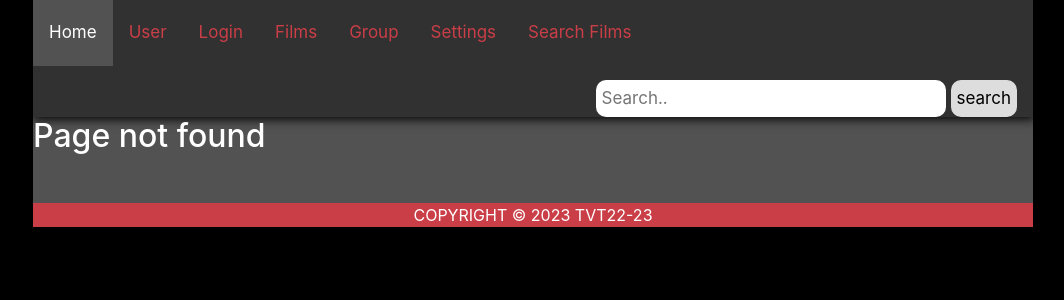
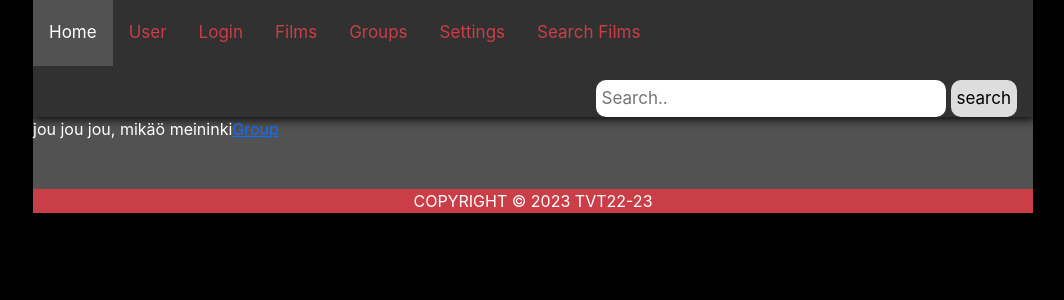
Before and after one commit to TVT22-23/WebbikehitysProjekti, a React (Create React App) app in the folder react/: page /groups in a window 1280 px wide. Before the commit this address had no page. Shown: the top 300 px of the page, without its empty margins (107-1171 px from the left). Built offline with nearby package versions, Linux system fonts and the light colour scheme.

Commit message:
added general group page
now you can view groups :O

```diff
--- a/react/src/App.js
+++ b/react/src/App.js
@@ -5,6 +5,7 @@ import { GSettings, USettings, User } from "./components/User";
 import { Login } from "./components/Auth";
 import { NavbarContext } from "./components/Contexts";
 import { Navbar } from "./components/Navbar";
+import Groups from "./components/Groups";
 import Group from "./components/Group";
 import Home from "./components/Home";
 import { Film, Cast, Crew } from "./components/Film";
@@ -27,11 +28,12 @@ function App() {
       </NavbarContext.Provider>
       <Routes>
         <Route path='' element={<Home />} />
-          <Route path='searchFilms' element={<SearchFilms />} />
+        <Route path='searchFilms' element={<SearchFilms />} />
         <Route path='/film' element={<Film />} >
           <Route path='cast' element={<Cast />} />
           <Route path='crew' element={<Crew />} />
         </Route>
+        <Route path='/groups' element={<Groups />} />
         <Route path='/group' element={<Group />} />
         <Route path='/login' element={<Login />} />
         <Route path="/user" element={<User />} >
--- a/react/src/components/Group.js
+++ b/react/src/components/Group.js
@@ -8,7 +8,7 @@ function Group() {
     return (
        <div>
           <Row>
-            <h1>Group with id </h1>
+            <h1>Group with </h1>
             <GroupName />
           </Row>
           <Row>
--- /dev/null
+++ b/react/src/components/Groups.js
@@ -0,0 +1,14 @@
+import { useParams } from "react-router-dom";
+import { Col, Container, Image, Row, Form, Card } from 'react-bootstrap';
+
+function Groups(){
+    return(
+        <div>
+            jou jou jou, mikäö meininki
+            <a href="group">Group</a>
+
+        </div>
+    )
+}
+
+export default Groups;
--- a/react/src/components/Navbar.js
+++ b/react/src/components/Navbar.js
@@ -8,7 +8,7 @@ return(
   <a href="user">User</a>
   <a href="login">Login</a>
   <a href="film">Films</a>
-  <a href="group">Group</a>
+  <a href="groups">Groups</a>
   <a href="settings">Settings</a>
   <a href="searchFilms">Search Films</a>
 
```
